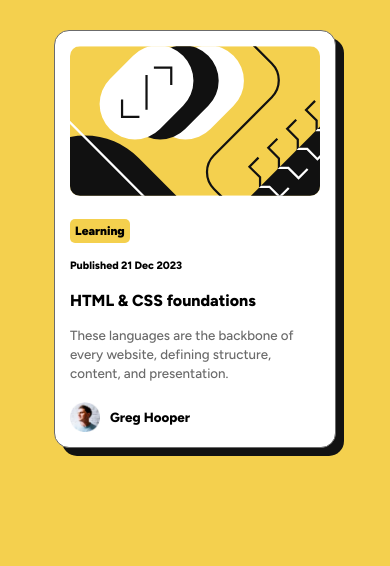
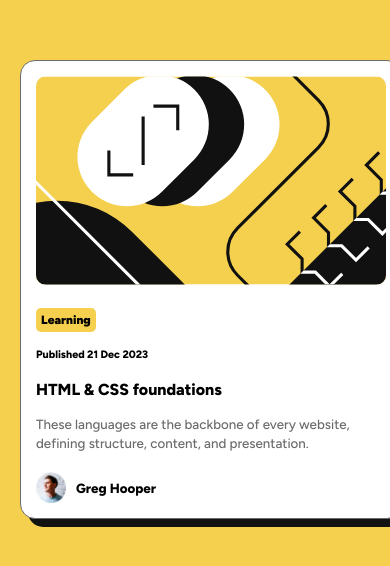
Before and after one commit to NetizenCode/blog-preview-card, a plain HTML site: page index.html in a window 390 px wide. Drawn offline with Linux system fonts and the light colour scheme; a web font is replaced by a local one.

Commit message:
index.css modified for the mobile responsiveness

```diff
--- a/index.css
+++ b/index.css
@@ -5,11 +5,12 @@
 body {
     background-color: hsl(47, 88%, 63%);
     font-family: figtree;
+    padding: 20px;
 }
 .card {
-    width: 250px;
+    width: 100%;
     border-radius: 15px;
-    margin: 30px auto;
+    margin: 40px auto;
     padding: 15px;
     overflow: hidden;
     border: 1px solid hsl(0, 0%, 42%);
```
